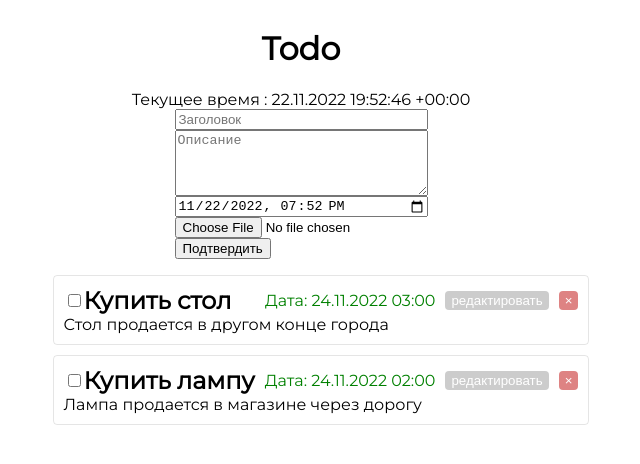
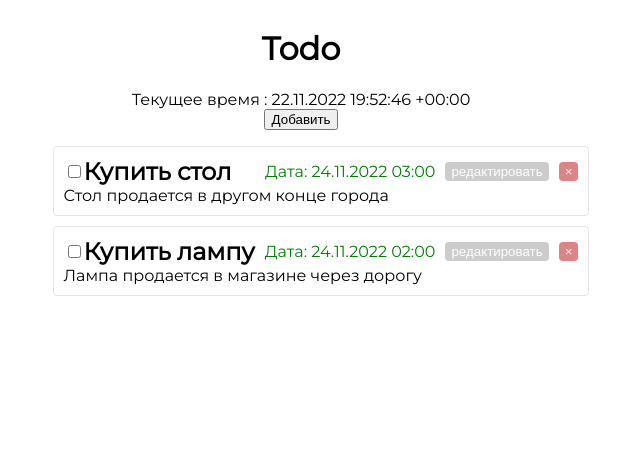
Before and after one commit to developer-miracle/frontend, a React (Create React App) app: page / in a window 1280 px wide. Shown: the top 464 px of the page, without its empty margins (339-979 px from the left). Built offline with nearby package versions, Linux system fonts and the light colour scheme.

Commit message:
add modal, add edit todo

```diff
--- a/package.json
+++ b/package.json
@@ -34,5 +34,8 @@
       "last 1 firefox version",
       "last 1 safari version"
     ]
+  },
+  "devDependencies": {
+    "jsdoc": "^4.0.0"
   }
 }
--- a/src/components/AddTodo.tsx
+++ /dev/null
@@ -1,55 +0,0 @@
-import React, { FormHTMLAttributes, useContext, useState } from "react";
-import dayjs, { Dayjs } from 'dayjs'
-import Context from '../context'
-import { AppContextInterface } from "../models";
-
-
-const styles = {
-    inputContainer: {
-        display: 'flex',
-        flexDirection: 'column'
-    },
-    formContainer: {
-
-    }
-}
-
-const AddTodo = () => {
-    const [title, setTitle] = useState('');
-    const [description, setDescription] = useState('');
-    const [date, setDate] = useState(dayjs)
-    const [file, setFile] = useState<File | null>();
-    const appendTodo = useContext<AppContextInterface | null>(Context)?.appendTodo
-    function submitForm(event: React.FormEvent) {
-        event.preventDefault()
-        if (appendTodo) appendTodo(
-            title,
-            description,
-            date,
-            file as File
-        )
-        setTitle('')
-        setDescription('')
-        setDate(dayjs())
-        setFile(null)
-    }
-
-    // useEffect(() => {
-    //     console.log(file)
-    //     setImg(<img src={file?.name as string} />)
-    // }, [file])
-
-    return (
-        <form onSubmit={submitForm} style={styles.formContainer}>
-            <div style={styles.inputContainer as React.CSSProperties}>
-                <input value={title} onChange={event => setTitle(event.target.value)} name="title" type="text" placeholder="Заголовок" />
-                <textarea value={description} onChange={event => setDescription(event.target.value)} name="description" placeholder="Описание" rows={4} />
-                <input value={date.format('YYYY-MM-DDTHH:mm')} onChange={event => setDate(dayjs(event.target.value))} name="date" type="datetime-local" />
-                <input name="file" type="file" onChange={event => setFile(event.currentTarget.files?.item(0))} />
-            </div>
-            <button type="submit">Подтвердить</button>
-        </form>
-    )
-}
-
-export default AddTodo
--- /dev/null
+++ b/src/components/ModalAddTodo.tsx
@@ -0,0 +1,158 @@
+import { ModalProps } from '../models'
+import React, { FormHTMLAttributes, useContext, useEffect, useState } from "react";
+import dayjs, { Dayjs } from 'dayjs'
+import Context from '../context'
+import { AppContextInterface } from "../models";
+
+const styles = {
+    root: {
+        // width: '100%',
+        // height: '100%',
+        background: 'rgba(0, 0, 0, .5)',
+        position: 'absolute',
+        top: '0',
+        left: '0',
+        right: '0',
+        bottom: '0',
+        display: 'flex',
+        flexDirection: 'row',
+        justifyContent: 'center',
+        alignItems: 'center',
+    },
+    box: {
+        width: '400px',
+        height: '320px',
+        background: 'white',
+        borderRadius: '10px',
+        padding: '10px'
+    },
+    inputContainer: {
+        display: 'flex',
+        flexDirection: 'column'
+    },
+    formContainer: {
+        display: 'flex',
+        flexDirection: 'column',
+        justifyContent: 'space-between',
+        width: '100%',
+        height: '100%'
+    },
+    buttonContainer: {
+        display: 'flex',
+        justifyContent: 'space-around',
+    },
+    submitButton: {
+        backgroundColor: '#CCFFE5',
+        borderRadius: '4px',
+        border: 'none',
+        width: '48%',
+        height: '40px'
+    },
+    closeButton: {
+        backgroundColor: '#FFCCCC',
+        borderRadius: '4px',
+        border: 'none',
+        width: '48%',
+        height: '40px'
+    },
+    title: {
+        border: '1px solid rgba(0, 0, 0, .2)',
+        borderRadius: '4px',
+        height: '30px',
+        marginBottom: '10px',
+    },
+    description: {
+        border: '1px solid rgba(0, 0, 0, .2)',
+        borderRadius: '4px',
+        height: '60px',
+        marginBottom: '10px',
+    },
+    date: {
+        border: '1px solid rgba(0, 0, 0, .2)',
+        marginBottom: '10px',
+    },
+    file: {
+        border: 'none',
+    },
+    preview: {
+        height: 'inherit',
+        width: 'auto'
+    }
+}
+
+function ModalAddTodo(props: ModalProps) {
+    const closeModalContext = useContext<AppContextInterface | null>(Context)?.closeModal
+    const appendTodo = useContext<AppContextInterface | null>(Context)?.appendTodo
+    const editTodo = useContext<AppContextInterface | null>(Context)?.editTodo
+
+
+    const [flagEdit, setFlagEdit] = useState(false);
+
+    const [title, setTitle] = useState('');
+    const [description, setDescription] = useState('');
+    const [date, setDate] = useState(dayjs)
+    const [file, setFile] = useState<File | null>();
+
+
+    function closeModal() {
+        if (closeModalContext) closeModalContext()
+    }
+
+    useEffect(() => {
+        if (props.item?.id) {
+            setFlagEdit(true)
+            setTitle(props.item?.title as string)
+            setDescription(props.item?.description as string)
+            setDate(props.item?.date as Dayjs)
+            setFile(props.item?.file)
+        } else {
+            setFlagEdit(false)
+        }
+    }, [])
+
+    function submitForm(event: React.FormEvent) {
+        event.preventDefault()
+        if (!flagEdit) {
+            if (appendTodo) appendTodo(
+                title,
+                description,
+                date,
+                file as File
+            )
+        } else if (flagEdit) {
+            if (editTodo) editTodo({
+                id: props.item?.id as Number,
+                completed: false,
+                title: title,
+                description: description,
+                date: date,
+                file: file as File
+            })
+        }
+        closeModal()
+    }
+
+    return <div style={styles.root as React.CSSProperties}>
+        <div style={styles.box}>
+            {flagEdit ? <span>Редактирование задачи</span> : <span>Новая задача</span>}
+            <form onSubmit={submitForm} style={styles.formContainer as React.CSSProperties}>
+                <div style={styles.inputContainer as React.CSSProperties}>
+                    <input style={styles.title} value={title} onChange={event => setTitle(event.target.value)} name="title" type="text" placeholder="Заголовок" />
+                    <textarea style={styles.description} value={description} onChange={event => setDescription(event.target.value)} name="description" placeholder="Описание" rows={4} />
+                    <input style={styles.date} value={date.format('YYYY-MM-DDTHH:mm')} onChange={event => setDate(dayjs(event.target.value))} name="date" type="datetime-local" />
+                    {flagEdit && file ? <a href={window.URL.createObjectURL(file as File)} download={(file as File).name}>
+                        <div style={styles.file}><strong>Файл:</strong> {(file as File).name}</div>
+                    </a> : ''}
+                    <input style={styles.file} name="file" type="file" onChange={event => setFile(event.currentTarget.files?.item(0))} />
+                </div>
+                <div style={styles.preview}></div>
+                <div style={styles.buttonContainer}>
+                    <input style={styles.submitButton} type="submit" value="Подтвердить" />
+                    <input style={styles.closeButton} type="button" onClick={closeModal} value="Отмена" />
+                </div>
+            </form>
+        </div>
+    </div>
+}
+
+export default ModalAddTodo
--- a/src/components/Todo.tsx
+++ b/src/components/Todo.tsx
@@ -1,11 +1,11 @@
-import React, { useState } from 'react'
+import React, { useEffect, useState } from 'react'
 import TodoList from './TodoList'
 import { todos } from '../todos'
 import Context from '../context'
-import AddTodo from './AddTodo'
 import dayjs from 'dayjs'
-import RealTime from './RealTime'
-
+import ModalAddTodo from './ModalAddTodo'
+import utc from 'dayjs/plugin/utc'
+import { ITodoItem } from '../models'
 
 const styles = {
     root: {
@@ -17,7 +17,22 @@ const styles = {
 }
 
 function Todo() {
+    dayjs.extend(utc)
+    dayjs.locale('ru')
     const [todoState, setTodoState] = useState(todos)
+    const [openModal, setOpenModal] = useState(false)
+    const [dateTime, setDateTime] = useState<dayjs.Dayjs>(dayjs)
+    const [itemforEdit, setItemforEdit] = useState<ITodoItem>()
+
+    useEffect(() => {
+        const interval = setInterval(
+            () => setDateTime(dayjs()),
+            1000
+        );
+        return () => {
+            clearInterval(interval)
+        }
+    }, [])
 
     function changeCompleted(id: Number): void {
         setTodoState(todoState.map(todo => {
@@ -44,14 +59,40 @@ function Todo() {
         setTodoState(todoState.filter(todo => todo.id !== id))
     }
 
+    function openModalCallback() {
+        setOpenModal(true)
+    }
 
+    function closeModal() {
+        setItemforEdit(undefined)
+        setOpenModal(false)
+    }
+
+    function openModalEditCallback(id: Number) {
+        let item = todoState.find(item => item.id === id)
+        if (item) setItemforEdit(item)
+        setOpenModal(true)
+    }
+
+    function editTodo(item: ITodoItem) {
+        let todoArray = todoState;
+        let element = todoArray.find(element => element.id === item.id)
+        if (element) {
+            element.title = item.title;
+            element.description = item.description;
+            element.date = item.date;
+            element.file = item.file;
+        }
+        setTodoState(todoArray)
+    }
 
     return (
-        <Context.Provider value={{ deleteTodo, appendTodo }}>
+        <Context.Provider value={{ editTodo, deleteTodo, appendTodo, closeModal, openModalEditCallback }}>
             <div style={styles.root as React.CSSProperties}>
                 <h1>Todo</h1>
-                <RealTime />
-                <AddTodo />
+                <span>Текущее время : {dateTime?.format('DD.MM.YYYY HH:mm:ss Z')}</span>
+                {openModal ? <ModalAddTodo item={itemforEdit} /> : ''}
+                <button onClick={openModalCallback}>Добавить</button>
                 <TodoList todos={todoState} changeCompleted={changeCompleted} />
             </div>
         </Context.Provider>
--- a/src/components/TodoItem.tsx
+++ b/src/components/TodoItem.tsx
@@ -65,12 +65,13 @@ const styles = {
 function TodoItem(props: TodoItemProps) {
     let todo = props.todo
     const deleteTodoContext = useContext<AppContextInterface | null>(Context)?.deleteTodo
+    const openModalEditCallbackContext = useContext<AppContextInterface | null>(Context)?.openModalEditCallback
     function deleteTodo(id: Number): void {
-        if (deleteTodoContext) deleteTodoContext(id)
+        deleteTodoContext && deleteTodoContext(id)
     }
 
-    function editTodo(id: Number,) {
-        console.log('edit: ' + id)
+    function editTodo(id: Number) {
+        openModalEditCallbackContext?.(id)
     }
 
     const classTitle = []
```
Also changed, not shown: src/models.ts (+7 -1 lines), 1 other file (tests, documents, lock files or other folders).
